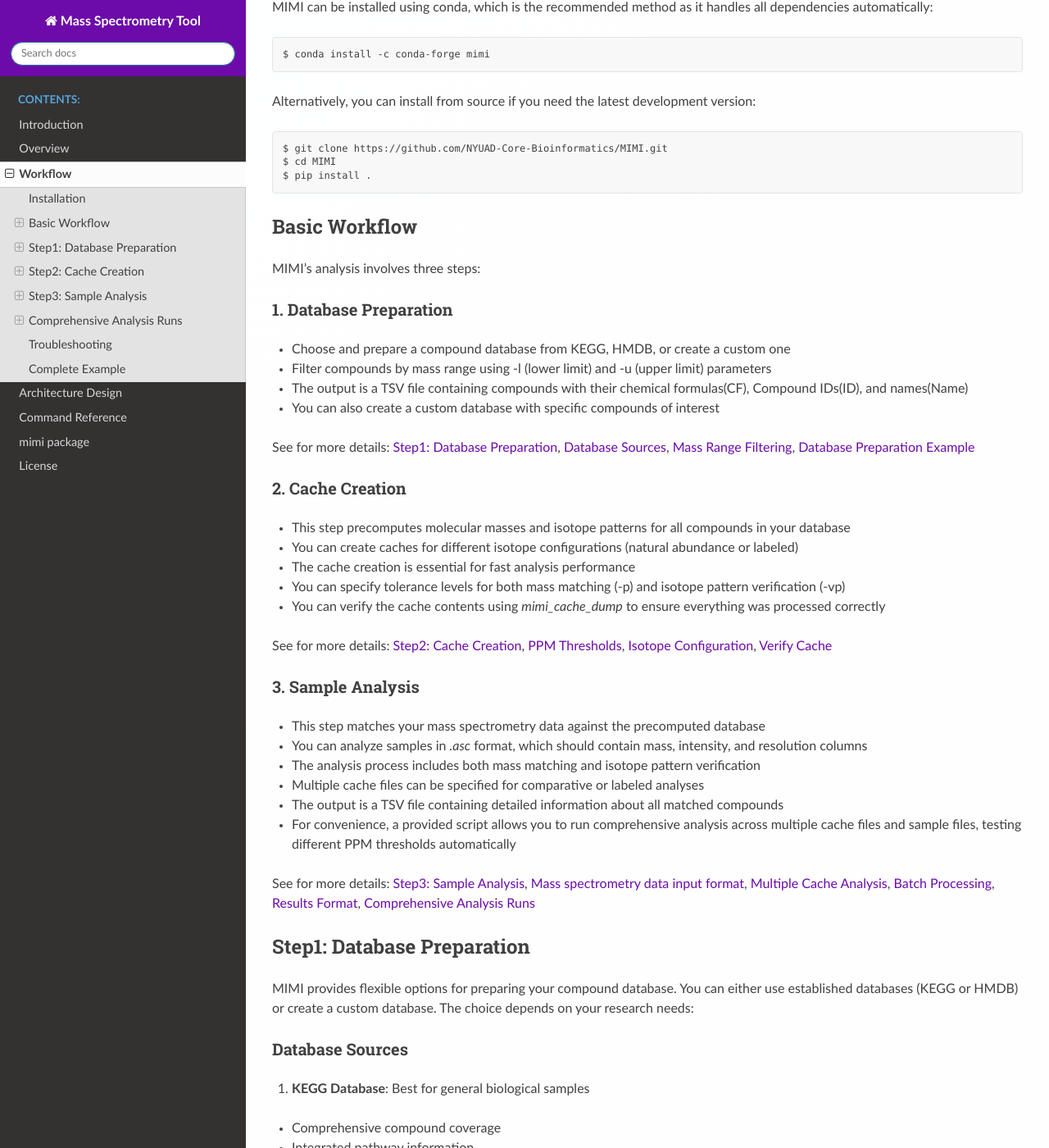
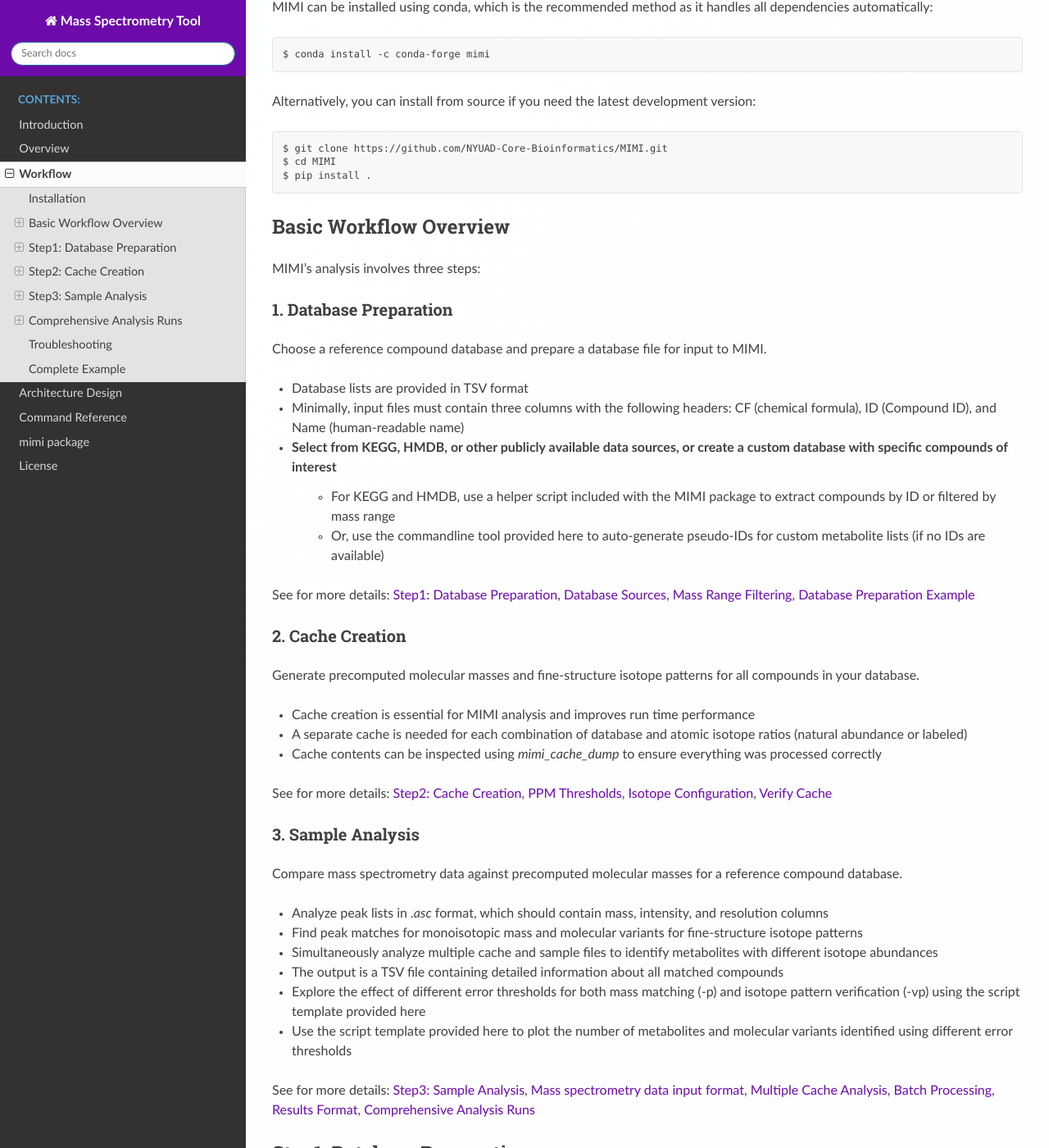
Before and after one commit to NYUAD-Core-Bioinformatics/MIMI, a Sphinx documentation site: the page built from docs/source/workflow.rst, in a window 1280 px wide and 1400 px high, scrolled down 323 px. Shown: the whole window at 82% size. Built offline with Sphinx 7.4.7 and the Read the Docs theme 3.1.0, drawn with Linux system fonts in a browser that asks for light colours.

Commit message:
Update workflow.rst
Rephrased text in Basic Workflow Overview section

```diff
--- a/docs/source/workflow.rst
+++ b/docs/source/workflow.rst
@@ -20,49 +20,52 @@ Alternatively, you can install from source if you need the latest development ve
 
 
 
-Basic Workflow
---------------
+Basic Workflow Overview
+-----------------------
 
 MIMI's analysis involves three steps:
-
 
 
 1. Database Preparation
 ~~~~~~~~~~~~~~~~~~~~~~~~
 
-* Choose and prepare a compound database from KEGG, HMDB, or create a custom one
-* Filter compounds by mass range using -l (lower limit) and -u (upper limit) parameters
-* The output is a TSV file containing compounds with their chemical formulas(CF), Compound IDs(ID), and names(Name)
-* You can also create a custom database with specific compounds of interest
+Choose a reference compound database and prepare a database file for input to MIMI.
+
+* Database lists are provided in TSV format
+* Minimally, input files must contain three columns with the following headers: CF (chemical formula), ID (Compound ID), and Name (human-readable name)
+* Select from KEGG, HMDB, or other publicly available data sources, or create a custom database with specific compounds of interest
+    - For KEGG and HMDB, use a helper script included with the MIMI package to extract compounds by ID or filtered by mass range
+    - Or, use the commandline tool provided here to auto-generate pseudo-IDs for custom metabolite lists (if no IDs are available)
 
 See for more details: :ref:`database-preparation`, :ref:`database-sources`, :ref:`mass-range-filtering`, :ref:`database-preparation-example`
-
 
 
 2. Cache Creation
 ~~~~~~~~~~~~~~~~~~
 
-* This step precomputes molecular masses and isotope patterns for all compounds in your database
-* You can create caches for different isotope configurations (natural abundance or labeled)
-* The cache creation is essential for fast analysis performance
-* You can specify tolerance levels for both mass matching (-p) and isotope pattern verification (-vp)
-* You can verify the cache contents using `mimi_cache_dump` to ensure everything was processed correctly
+Generate precomputed molecular masses and fine-structure isotope patterns for all compounds in your database.
+
+* Cache creation is essential for MIMI analysis and improves run time performance
+* A separate cache is needed for each combination of database and atomic isotope ratios (natural abundance or labeled)
+* Cache contents can be inspected using `mimi_cache_dump` to ensure everything was processed correctly
 
 See for more details: :ref:`step2-cache-creation`, :ref:`ppm-thresholds`, :ref:`isotope-configuration`, :ref:`verify-cache`
-
 
 
 3. Sample Analysis
 ~~~~~~~~~~~~~~~~~~~
 
-- This step matches your mass spectrometry data against the precomputed database
-- You can analyze samples in `.asc` format, which should contain mass, intensity, and resolution columns
-- The analysis process includes both mass matching and isotope pattern verification
-- Multiple cache files can be specified for comparative or labeled analyses
+Compare mass spectrometry data against precomputed molecular masses for a reference compound database.
+
+- Analyze peak lists in `.asc` format, which should contain mass, intensity, and resolution columns
+- Find peak matches for monoisotopic mass and molecular variants for fine-structure isotope patterns
+- Simultaneously analyze multiple cache and sample files to identify metabolites with different isotope abundances
 - The output is a TSV file containing detailed information about all matched compounds
-- For convenience, a provided script allows you to run comprehensive analysis across multiple cache files and sample files, testing different PPM thresholds automatically
+- Explore the effect of different error thresholds for both mass matching (-p) and isotope pattern verification (-vp) using the script template provided here
+- Use the script template provided here to plot the number of metabolites and molecular variants identified using different error thresholds
 
 See for more details: :ref:`step3-sample-analysis`, :ref:`input-file-format`, :ref:`multiple-cache-analysis`, :ref:`batch-processing`, :ref:`results-format`, :ref:`comprehensive-analysis-runs`
+
 
 .. _database-preparation:
 
```
